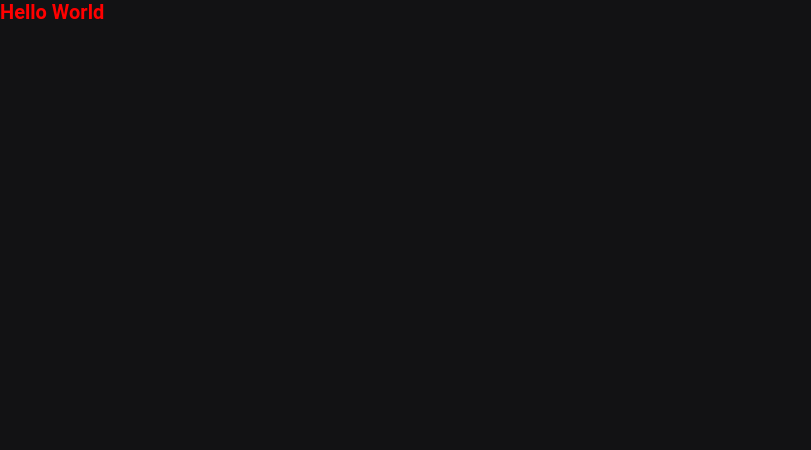
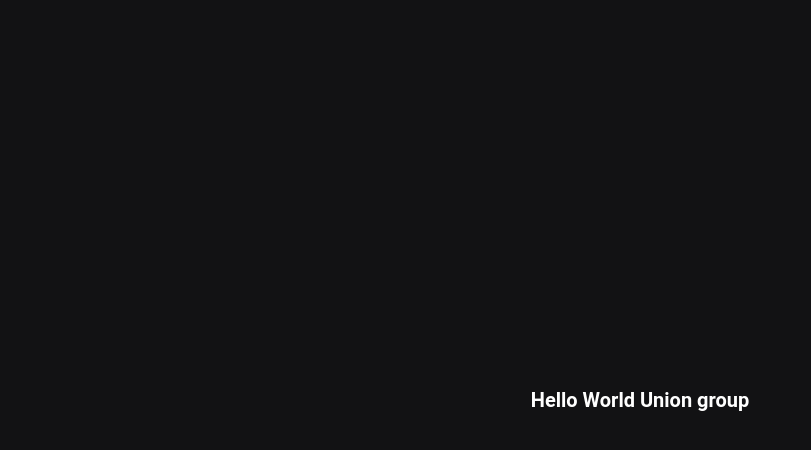
Before and after one commit to union-group/boilerplate-react, a React (Create React App) app: page / in a window 1280 px wide. Shown: the top 450 px of the page, without its empty margins (0-811 px from the left). Built offline with nearby package versions, Linux system fonts and the light colour scheme.

Commit message:
feat: add SampleComponent

```diff
--- /dev/null
+++ b/src/App.tsx
@@ -0,0 +1,11 @@
+import 'styles/global.scss'
+
+import { Home } from 'pages/Home'
+
+export const App = () => {
+  return (
+    <>
+      <Home />
+    </>
+  )
+}
--- /dev/null
+++ b/src/components/SampleComponent/index.tsx
@@ -0,0 +1,13 @@
+import styles from './styles.module.scss'
+
+export interface SampleComponentProps {
+  title: string
+}
+
+export const SampleComponent = ({ title }: SampleComponentProps) => {
+  return (
+    <div className={styles.container}>
+      <h1>{title}</h1>
+    </div>
+  )
+}
--- /dev/null
+++ b/src/components/SampleComponent/styles.module.scss
@@ -0,0 +1,6 @@
+.container {
+  display: flex;
+  align-items: center;
+  justify-content: center;
+  height: 100vh;
+}
--- a/src/index.tsx
+++ b/src/index.tsx
@@ -1,13 +1,5 @@
-import React from 'react'
 import ReactDOM from 'react-dom'
 
-import 'styles/global.scss'
+import { App } from 'App'
 
-import { Home } from 'pages/Home'
-
-ReactDOM.render(
-  <React.StrictMode>
-    <Home />
-  </React.StrictMode>,
-  document.getElementById('root'),
-)
+ReactDOM.render(<App />, document.getElementById('root'))
--- a/src/pages/Home/index.tsx
+++ b/src/pages/Home/index.tsx
@@ -1,7 +1,5 @@
-import React from 'react'
-
-import styles from './styles.module.scss'
+import { SampleComponent } from 'components/SampleComponent'
 
 export const Home = () => {
-  return <h1 className={styles.teste}>Hello World</h1>
+  return <SampleComponent title="Hello World Union group" />
 }
--- a/src/pages/Home/styles.module.scss
+++ /dev/null
@@ -1,3 +0,0 @@
-.teste {
-  color: red;
-}
```
Also changed, not shown: 1 other file (tests, documents, lock files or other folders).
